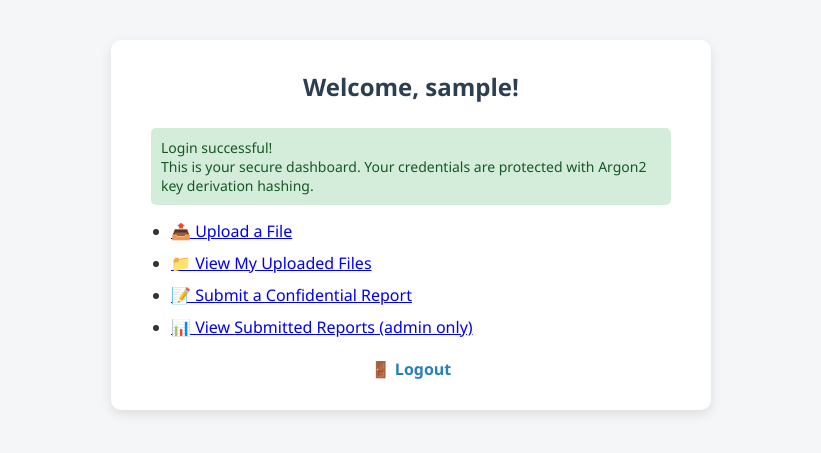
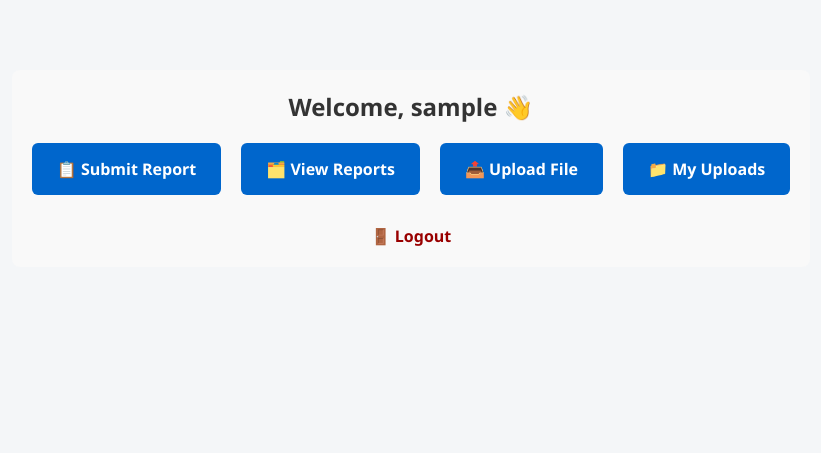
Before and after one commit to Presidor1/DATA-SECURITY-SYSTEM, a Flask app: page /dashboard in a window 1280 px wide. Shown: the top 453 px of the page, without its empty margins (229-1050 px from the left). Run offline with Flask 3, Linux system fonts and the light colour scheme; the visitor is signed in with stand-in values (Sample User, id 1).

Commit message:
Update dashboard.html

```diff
--- a/templates/dashboard.html
+++ b/templates/dashboard.html
@@ -4,24 +4,70 @@
   <meta charset="UTF-8">
   <title>Dashboard – Secured Data System</title>
   <link rel="stylesheet" href="{{ url_for('static', filename='style.css') }}">
+  <style>
+    .dashboard-container {
+      max-width: 900px;
+      margin: 30px auto;
+      padding: 20px;
+      background: #f9f9f9;
+      border-radius: 8px;
+      text-align: center;
+    }
+
+    .welcome {
+      font-size: 24px;
+      font-weight: bold;
+      margin-bottom: 20px;
+      color: #333;
+    }
+
+    .dashboard-buttons {
+      display: flex;
+      flex-wrap: wrap;
+      justify-content: center;
+      gap: 20px;
+    }
+
+    .dashboard-buttons a {
+      display: block;
+      padding: 15px 25px;
+      background-color: #0066cc;
+      color: white;
+      border-radius: 6px;
+      text-decoration: none;
+      font-weight: bold;
+      transition: background-color 0.3s ease;
+    }
+
+    .dashboard-buttons a:hover {
+      background-color: #004a99;
+    }
+
+    .logout-link {
+      margin-top: 30px;
+      display: block;
+      text-decoration: none;
+      color: #990000;
+      font-weight: bold;
+    }
+
+    .logout-link:hover {
+      text-decoration: underline;
+    }
+  </style>
 </head>
 <body>
-  <div class="container">
-    <h2>Welcome, {{ user }}!</h2>
+  <div class="dashboard-container">
+    <div class="welcome">Welcome, {{ user }} 👋</div>
 
-    <p class="alert alert-success">Login successful!<br>
-    This is your secure dashboard. Your credentials are protected with Argon2 key derivation hashing.</p>
+    <div class="dashboard-buttons">
+      <a href="{{ url_for('submit_report') }}">📋 Submit Report</a>
+      <a href="{{ url_for('view_reports') }}">🗂️ View Reports</a>
+      <a href="{{ url_for('upload') }}">📤 Upload File</a>
+      <a href="{{ url_for('my_uploads') }}">📁 My Uploads</a>
+    </div>
 
-    <ul>
-      <li><a href="{{ url_for('upload') }}">📤 Upload a File</a></li>
-      <li><a href="{{ url_for('my_uploads') }}">📁 View My Uploaded Files</a></li>
-      <li><a href="{{ url_for('submit_report') }}">📝 Submit a Confidential Report</a></li>
-      <li><a href="{{ url_for('view_reports') }}">📊 View Submitted Reports (admin only)</a></li>
-    </ul>
-
-    <div class="links">
-      <a href="{{ url_for('logout') }}">🚪 Logout</a>
-    </div>
+    <a href="{{ url_for('logout') }}" class="logout-link">🚪 Logout</a>
   </div>
 </body>
 </html>
```
